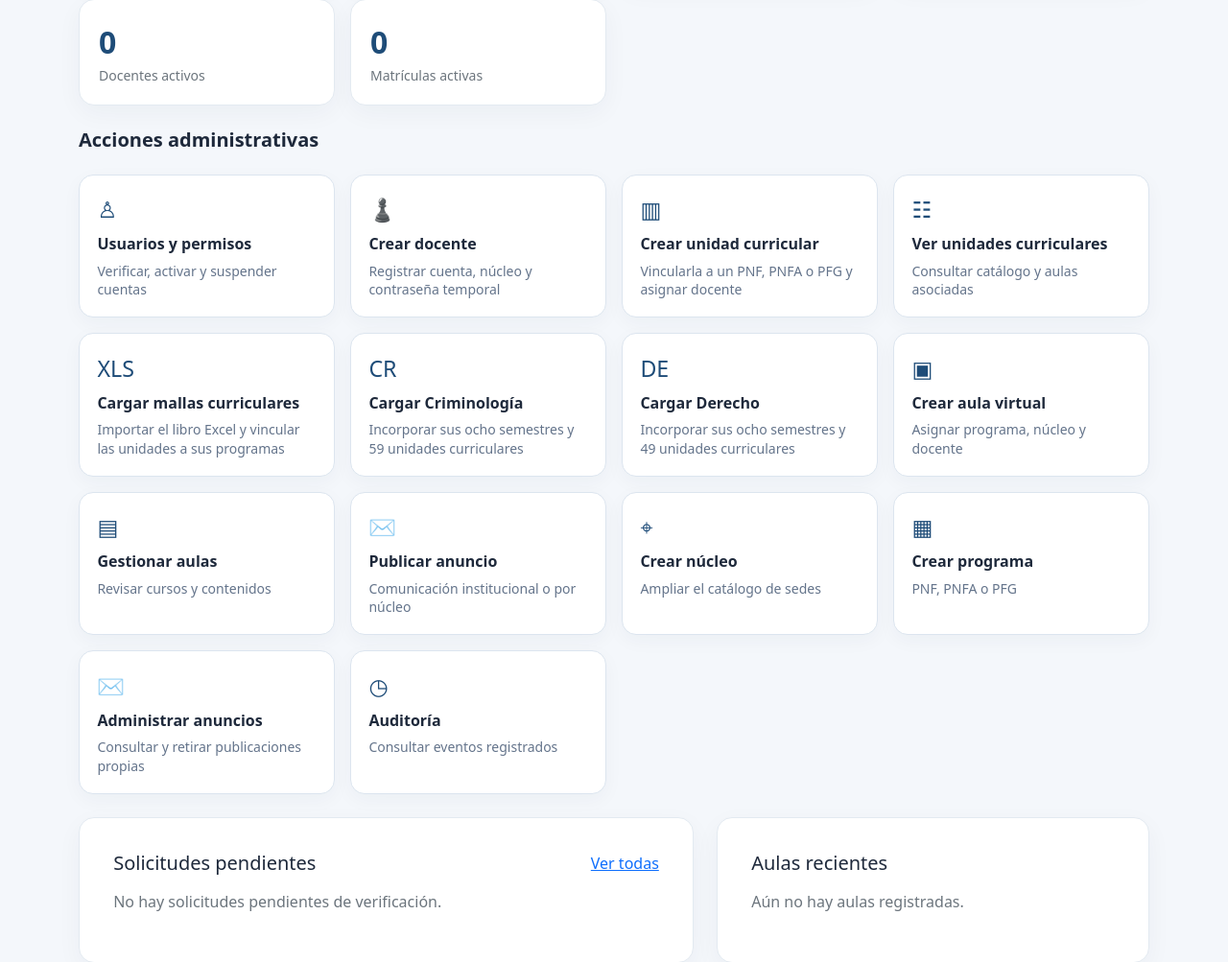
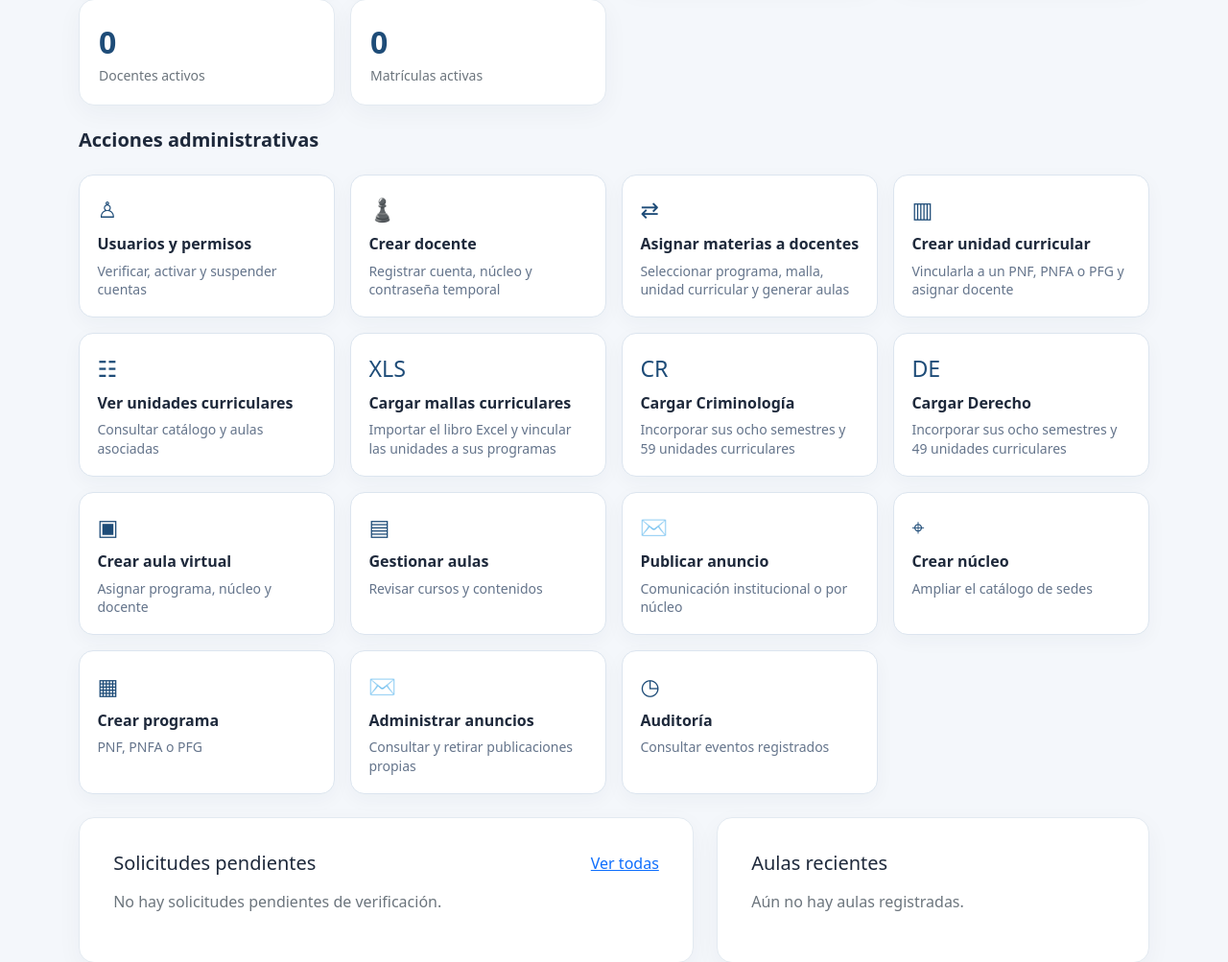
Before and after one commit to prosecucion966-prog/virtual, a Django app: page /administracion/ in a window 1280 px wide. Shown: the part 459-1462 px from the top of the page at 96% size. Run offline with Django 5.2, Linux system fonts and the light colour scheme; the visitor is signed in with stand-in values (Sample User, id 1); data comes from the database, SQL or seed files in the repository; data that the repository does not hold is empty.

Commit message:
Completar alta docente con asignación de materias y aulas (#9)
* Modelar asignaciones docentes y aula por unidad curricular

* Registrar asignaciones docentes en Django admin

* Crear migración de asignaciones docentes y aulas

* Asignar materias al crear docente y permitir ampliar su carga académica

* Agregar ruta para asignar materias a docentes existentes

* Añadir acción de asignación de materias al listado de docentes

* Añadir acceso al flujo de asignación docente desde el centro de control

* Mostrar programa y versión de malla en selector de materias y proteger la creación de aulas

* Mostrar ayuda de los campos en formularios administrativos

* Etiquetar unidades por programa y versión y reactivar asignaciones existentes

* Probar alta docente con asignación de materias y aulas idempotente

```diff
--- a/config/urls.py
+++ b/config/urls.py
@@ -17,6 +17,7 @@ urlpatterns=[
  path("administracion/",views.admin_dashboard,name="admin_dashboard"),
  path("administracion/usuarios/",views.admin_users,name="admin_users"),
  path("administracion/docentes/nuevo/",views.admin_docente_create,name="admin_docente_create"),
+ path("administracion/docentes/<int:user_id>/asignar/",views.admin_docente_asignar,name="admin_docente_asignar"),
  path("administracion/unidades-curriculares/",views.admin_unidades_curriculares,name="admin_unidades_curriculares"),
  path("administracion/unidades-curriculares/nueva/",views.admin_unidad_curricular_create,name="admin_unidad_curricular_create"),
  path("administracion/mallas/importar/",views.admin_importar_mallas,name="admin_importar_mallas"),
--- a/lms/admin.py
+++ b/lms/admin.py
@@ -2,4 +2,4 @@ from django.contrib import admin
 from .models import *
 admin.site.site_header="Administración · Aula Virtual UNES"
 admin.site.site_title="Aula Virtual UNES"
-admin.site.register([Nucleo,Programa,Dependencia,Profile,Course,Enrollment,Section,Resource,Activity,Submission,Grade,Announcement,CalendarEvent,Message,Notification,AuditLog,UnidadCurricular])
+admin.site.register([Nucleo,Programa,Dependencia,Profile,Course,Enrollment,Section,Resource,Activity,Submission,Grade,Announcement,CalendarEvent,Message,Notification,AuditLog,UnidadCurricular,TeachingAssignment])
--- a/lms/views.py
+++ b/lms/views.py
@@ -10,10 +10,11 @@ from django.core.mail import send_mail
 from django.conf import settings
 from django.shortcuts import render,redirect
 from django.db.models import Q
+from django.db import transaction
 from django.urls import reverse
 from django.utils import timezone
 from django_ratelimit.decorators import ratelimit
-from .models import Profile,Nucleo,Programa,Dependencia,Course,Enrollment,Announcement,AuditLog,UnidadCurricular
+from .models import Profile,Nucleo,Programa,Dependencia,Course,Enrollment,Announcement,AuditLog,UnidadCurricular,TeachingAssignment
 from django.shortcuts import get_object_or_404
 from django.core.exceptions import PermissionDenied
 class RegisterForm(forms.Form):
@@ -452,6 +453,13 @@ def admin_announcements(request):
 
 
 # --- Alta administrativa de docentes y unidades curriculares ---
+class UnidadCurricularChoiceField(forms.ModelMultipleChoiceField):
+    def label_from_instance(self, obj):
+        version = obj.get_version_malla_display()
+        nivel = obj.semestre or obj.trayecto or "Trayecto no indicado"
+        return f"{obj.programa.nombre} · {version} · {nivel} · {obj.nombre}"
+
+
 class AdminDocenteForm(forms.Form):
     nombres = forms.CharField(max_length=150, label="Nombres", widget=forms.TextInput(attrs={"class": "form-control"}))
     apellidos = forms.CharField(max_length=150, label="Apellidos", widget=forms.TextInput(attrs={"class": "form-control"}))
@@ -459,6 +467,16 @@ class AdminDocenteForm(forms.Form):
     cedula = forms.CharField(max_length=12, label="Cédula", widget=forms.TextInput(attrs={"class": "form-control", "placeholder": "V-12345678"}))
     telefono = forms.CharField(max_length=20, label="Teléfono", widget=forms.TextInput(attrs={"class": "form-control"}))
     nucleo = forms.ModelChoiceField(queryset=Nucleo.objects.filter(activo=True), label="Núcleo", widget=forms.Select(attrs={"class": "form-select"}))
+    unidades = UnidadCurricularChoiceField(
+        queryset=UnidadCurricular.objects.filter(activa=True).select_related("programa").order_by("programa__nombre", "semestre", "nombre"),
+        label="Materias que impartirá",
+        widget=forms.SelectMultiple(attrs={"class": "form-select", "size": "10"}),
+        help_text="Puedes seleccionar varias materias de distintos programas y versiones de malla.",
+    )
+    periodo = forms.CharField(
+        max_length=80, label="Período académico",
+        widget=forms.TextInput(attrs={"class": "form-control", "placeholder": "2026-II"}),
+    )
     password = forms.CharField(label="Contraseña temporal", widget=forms.PasswordInput(attrs={"class": "form-control"}))
     confirmar_password = forms.CharField(label="Confirmar contraseña", widget=forms.PasswordInput(attrs={"class": "form-control"}))
 
@@ -486,7 +504,42 @@ class AdminDocenteForm(forms.Form):
                 validate_password(data["password"])
             except forms.ValidationError as exc:
                 self.add_error("password", exc)
+        if not data.get("unidades"):
+            self.add_error("unidades", "Selecciona al menos una unidad curricular para asignar al docente.")
         return data
+
+
+class AdminAsignacionesDocenteForm(forms.Form):
+    unidades = UnidadCurricularChoiceField(
+        queryset=UnidadCurricular.objects.filter(activa=True).select_related("programa").order_by("programa__nombre", "semestre", "nombre"),
+        label="Unidades curriculares",
+        widget=forms.SelectMultiple(attrs={"class": "form-select", "size": "12"}),
+        help_text="Puedes seleccionar materias de diferentes programas y versiones de malla.",
+    )
+    periodo = forms.CharField(
+        max_length=80, label="Período académico",
+        widget=forms.TextInput(attrs={"class": "form-control", "placeholder": "2026-II"}),
+    )
+
+
+def _ensure_assignment_aula(docente, unidad, nucleo, periodo):
+    assignment, _ = TeachingAssignment.objects.get_or_create(
+        docente=docente, unidad_curricular=unidad, nucleo=nucleo, periodo=periodo,
+    )
+    if not assignment.activa:
+        assignment.activa = True
+        assignment.save(update_fields=["activa"])
+    if assignment.aula_id:
+        return assignment, False
+    aula = Course.objects.create(
+        titulo=unidad.nombre, codigo=f"ASG-{assignment.pk}",
+        descripcion=unidad.descripcion, programa=unidad.programa,
+        unidad_curricular=unidad, nucleo=nucleo, docente=docente,
+        periodo=periodo, publicado=False,
+    )
+    assignment.aula = aula
+    assignment.save(update_fields=["aula"])
+    return assignment, True
 
 
 class AdminUnidadCurricularForm(forms.ModelForm):
@@ -535,14 +588,17 @@ class AdminUnidadCurricularForm(forms.ModelForm):
 
 
 @login_required
+@transaction.atomic
 def admin_docente_create(request):
     _require_superadmin(request)
     form = AdminDocenteForm(request.POST or None)
     if request.method == "POST" and form.is_valid():
         data = form.cleaned_data
-        user = User(username=data["correo"], email=data["correo"],
-                    first_name=data["nombres"].strip(), last_name=data["apellidos"].strip(),
-                    is_active=True, is_staff=False, is_superuser=False)
+        user = User(
+            username=data["correo"], email=data["correo"],
+            first_name=data["nombres"].strip(), last_name=data["apellidos"].strip(),
+            is_active=True, is_staff=False, is_superuser=False,
+        )
         user.set_password(data["password"])
         user.save()
         Profile.objects.create(
@@ -550,17 +606,59 @@ def admin_docente_create(request):
             tipo_estudiante="DOCENTE", nucleo=data["nucleo"], rol="teacher",
             estado="activo", verificado=timezone.now(),
         )
-        AuditLog.objects.create(actor=request.user, accion="Creación de docente", detalle=data["correo"])
-        messages.success(request, f"Docente creado y activado: {data['correo']}. No se envió correo.")
+        aulas_creadas = 0
+        for unidad in data["unidades"]:
+            _, created = _ensure_assignment_aula(user, unidad, data["nucleo"], data["periodo"])
+            aulas_creadas += int(created)
+        AuditLog.objects.create(
+            actor=request.user, accion="Creación de docente y asignación académica",
+            detalle=f"{data['correo']} · {len(data['unidades'])} materias · {aulas_creadas} aulas"[:250],
+        )
+        messages.success(
+            request,
+            f"Docente creado y activado. Se asignaron {len(data['unidades'])} materias y se crearon {aulas_creadas} aulas. No se envió correo.",
+        )
         return redirect("admin_users")
     return render(request, "lms/form.html", {
-        "form": form, "heading": "Crear cuenta docente",
+        "form": form, "heading": "Crear docente y asignar materias",
         "back_url": reverse("admin_dashboard"),
-        "help_text": "La cuenta queda activa y con rol Docente. La contraseña temporal la define el administrador; no se envía correo.",
+        "help_text": "Completa los datos del docente, selecciona su núcleo, marca una o varias materias de cualquier programa o malla y define el período. Se creará un aula por cada materia. La operación se guarda completa o no se guarda; no se envía correo.",
     })
 
 
 @login_required
+@transaction.atomic
+def admin_docente_asignar(request, user_id):
+    _require_superadmin(request)
+    docente = get_object_or_404(
+        User.objects.select_related("profile__nucleo"),
+        pk=user_id, profile__rol="teacher",
+    )
+    form = AdminAsignacionesDocenteForm(request.POST or None)
+    if request.method == "POST" and form.is_valid():
+        created = duplicates = 0
+        for unidad in form.cleaned_data["unidades"]:
+            _, aula_created = _ensure_assignment_aula(
+                docente, unidad, docente.profile.nucleo, form.cleaned_data["periodo"],
+            )
+            created += int(aula_created)
+            duplicates += int(not aula_created)
+        AuditLog.objects.create(
+            actor=request.user, accion="Asignación de materias a docente",
+            detalle=f"{docente.email} · {len(form.cleaned_data['unidades'])} materias · {created} aulas nuevas"[:250],
+        )
+        messages.success(request, f"Asignación procesada: {created} aulas nuevas; {duplicates} asignaciones existentes se conservaron.")
+        return redirect("admin_users")
+    return render(request, "lms/form.html", {
+        "form": form,
+        "heading": f"Asignar materias a {docente.get_full_name() or docente.email}",
+        "back_url": reverse("admin_users"),
+        "help_text": f"Núcleo del docente: {docente.profile.nucleo.nombre}. Selecciona una o varias unidades curriculares y período. Cada asignación genera un aula independiente; el contenido de aulas existentes se conserva.",
+    })
+
+
+@login_required
+@transaction.atomic
 def admin_unidad_curricular_create(request):
     _require_superadmin(request)
     form = AdminUnidadCurricularForm(request.POST or None)
@@ -570,13 +668,13 @@ def admin_unidad_curricular_create(request):
         nucleo = form.cleaned_data["nucleo"]
         aula = None
         if docente and nucleo:
-            codigo_aula = f"UC{unidad.pk}-N{nucleo.pk}"
-            aula = Course.objects.create(
-                    titulo=unidad.nombre, codigo=codigo_aula,
-                    descripcion=unidad.descripcion, programa=unidad.programa,
-                    unidad_curricular=unidad, nucleo=nucleo, docente=docente,
-                    periodo=unidad.semestre or unidad.trayecto, publicado=False,
-                )
+            _, aula_created = _ensure_assignment_aula(
+                docente, unidad, nucleo, unidad.semestre or unidad.trayecto or "Por definir",
+            )
+            aula = Course.objects.filter(
+                docente=docente, unidad_curricular=unidad, nucleo=nucleo,
+                periodo=unidad.semestre or unidad.trayecto or "Por definir",
+            ).first()
         AuditLog.objects.create(actor=request.user, accion="Creación de unidad curricular",
                                 detalle=f"{unidad.codigo} · {unidad.nombre} · {unidad.programa.nombre}"[:250])
         if aula:
--- a/templates/lms/admin_dashboard.html
+++ b/templates/lms/admin_dashboard.html
@@ -14,6 +14,7 @@
  <div class="col-12"><h2 class="h5 fw-bold">Acciones administrativas</h2></div>
  <div class="col-6 col-lg-3"><a class="admin-action" href="{% url 'admin_users' %}"><span class="admin-action-icon">♙</span><strong>Usuarios y permisos</strong><small>Verificar, activar y suspender cuentas</small></a></div>
  <div class="col-6 col-lg-3"><a class="admin-action" href="{% url 'admin_docente_create' %}"><span class="admin-action-icon">♟</span><strong>Crear docente</strong><small>Registrar cuenta, núcleo y contraseña temporal</small></a></div>
+ <div class="col-6 col-lg-3"><a class="admin-action" href="{% url 'admin_users' %}?q="><span class="admin-action-icon">⇄</span><strong>Asignar materias a docentes</strong><small>Seleccionar programa, malla, unidad curricular y generar aulas</small></a></div>
  <div class="col-6 col-lg-3"><a class="admin-action" href="{% url 'admin_unidad_curricular_create' %}"><span class="admin-action-icon">▥</span><strong>Crear unidad curricular</strong><small>Vincularla a un PNF, PNFA o PFG y asignar docente</small></a></div>
  <div class="col-6 col-lg-3"><a class="admin-action" href="{% url 'admin_unidades_curriculares' %}"><span class="admin-action-icon">☷</span><strong>Ver unidades curriculares</strong><small>Consultar catálogo y aulas asociadas</small></a></div>
  <div class="col-6 col-lg-3"><a class="admin-action" href="{% url 'admin_importar_mallas' %}"><span class="admin-action-icon">XLS</span><strong>Cargar mallas curriculares</strong><small>Importar el libro Excel y vincular las unidades a sus programas</small></a></div>
--- a/templates/lms/form.html
+++ b/templates/lms/form.html
@@ -1 +1 @@
-{% extends "base.html" %}{% block title %}{{ heading }} · UNES{% endblock %}{% block content %}<p><a href="{{ back_url }}">← Volver</a></p><div class="panel mx-auto" style="max-width:760px"><h1 class="h3 fw-bold mb-2">{{ heading }}</h1>{% if help_text %}<p class="text-secondary mb-4">{{ help_text }}</p>{% else %}<div class="mb-4"></div>{% endif %}<form method="post" enctype="multipart/form-data">{% csrf_token %}{% for field in form %}<div class="mb-3">{% if field.field.widget.input_type == "checkbox" %}<div class="form-check">{{ field }}<label class="form-check-label" for="{{ field.id_for_label }}">{{ field.label }}</label></div>{% else %}<label class="form-label" for="{{ field.id_for_label }}">{{ field.label }}</label>{{ field }}{% endif %}{% for error in field.errors %}<div class="text-danger small">{{ error }}</div>{% endfor %}</div>{% endfor %}<button class="btn btn-primary">Guardar</button> <a class="btn btn-outline-secondary" href="{{ back_url }}">Cancelar</a></form></div>{% endblock %}
+{% extends "base.html" %}{% block title %}{{ heading }} · UNES{% endblock %}{% block content %}<p><a href="{{ back_url }}">← Volver</a></p><div class="panel mx-auto" style="max-width:760px"><h1 class="h3 fw-bold mb-2">{{ heading }}</h1>{% if help_text %}<p class="text-secondary mb-4">{{ help_text }}</p>{% else %}<div class="mb-4"></div>{% endif %}<form method="post" enctype="multipart/form-data">{% csrf_token %}{% for field in form %}<div class="mb-3">{% if field.field.widget.input_type == "checkbox" %}<div class="form-check">{{ field }}<label class="form-check-label" for="{{ field.id_for_label }}">{{ field.label }}</label></div>{% else %}<label class="form-label" for="{{ field.id_for_label }}">{{ field.label }}</label>{{ field }}{% endif %}{% if field.help_text %}<div class="form-text">{{ field.help_text }}</div>{% endif %}{% for error in field.errors %}<div class="text-danger small">{{ error }}</div>{% endfor %}</div>{% endfor %}<button class="btn btn-primary">Guardar</button> <a class="btn btn-outline-secondary" href="{{ back_url }}">Cancelar</a></form></div>{% endblock %}
```
Also changed, not shown: lms/models.py (+33 -0 lines), lms/tests.py (added, +57 -0 lines), templates/lms/admin_users.html (+1 -1 lines), lms/migrations/0004_teachingassignment.py (added).
